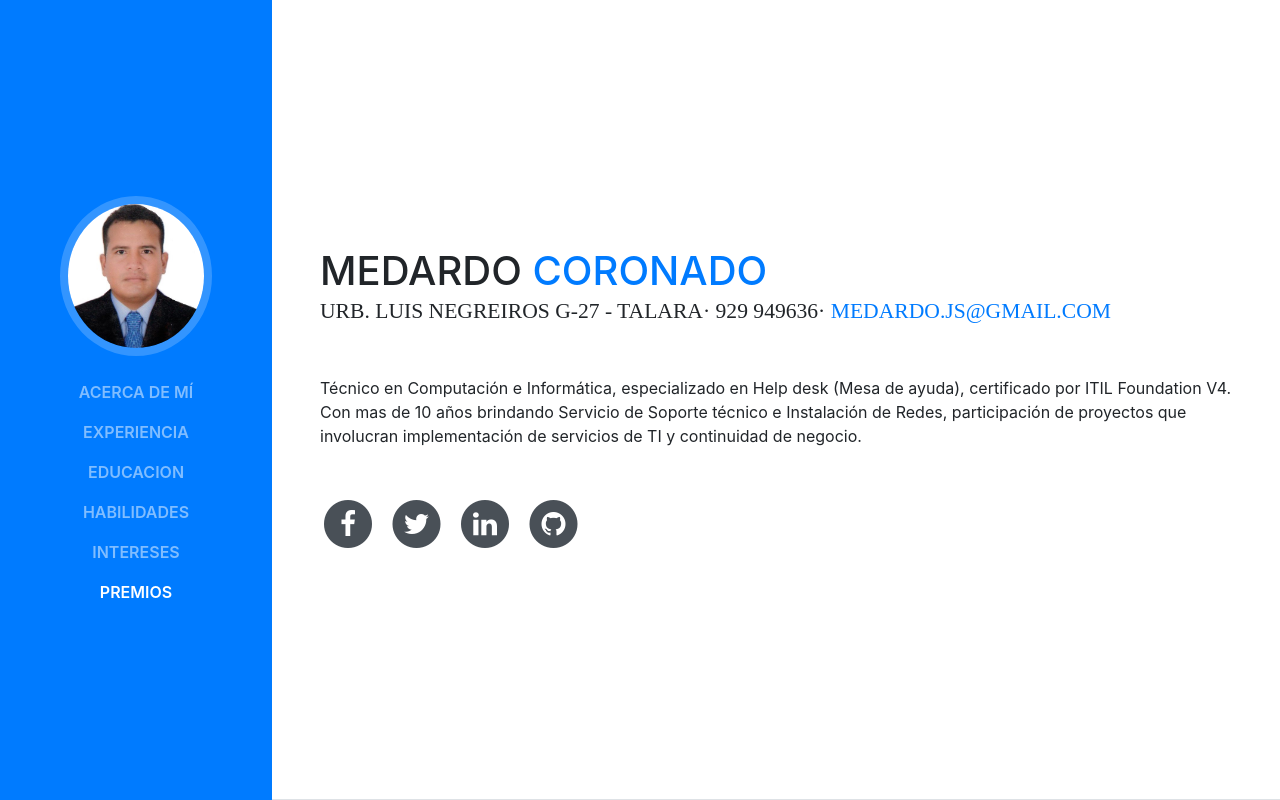
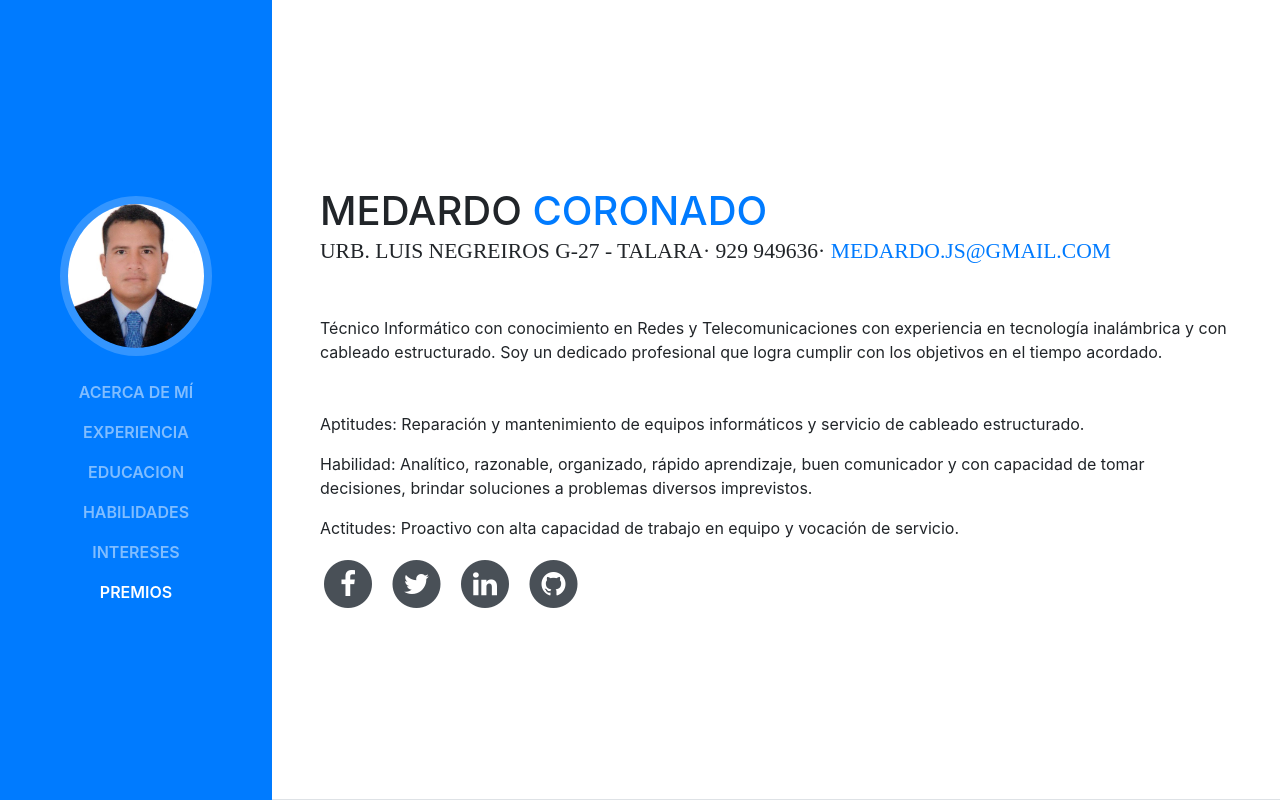
Before and after one commit to medardojs/medardojs.github.io, a website with bundled scripts: page index.html in a window 1280 px wide. Shown: the top 800 px of the page. Built offline with nearby package versions, Linux system fonts and the light colour scheme; a web font is replaced by a local one.

Commit message:
Update index.html

```diff
--- a/index.html
+++ b/index.html
@@ -71,10 +71,13 @@
           <div class="subheading mb-5">Urb. Luis Negreiros G-27 - Talara· 929 949636·
             <a href="mailto:medardo.js@gmail.com">medardo.js@gmail.com</a>
           </div>
-          <p class="mb-5">Técnico en Computación e Informática, especializado en Help desk (Mesa de ayuda),
-            certificado por ITIL Foundation V4. Con mas de 10 años brindando Servicio de Soporte técnico e
-            Instalación de Redes, participación de proyectos que involucran implementación de servicios de
-            TI y continuidad de negocio.
+          <p class="mb-5">Técnico Informático con conocimiento en Redes y Telecomunicaciones con experiencia en tecnología
+            inalámbrica y con cableado estructurado. Soy un dedicado profesional que logra cumplir
+            con los objetivos en el tiempo acordado.</p>
+            <p> Aptitudes: Reparación y mantenimiento de equipos informáticos y servicio de cableado estructurado.</p>
+            <p> Habilidad: Analítico, razonable, organizado, rápido aprendizaje, buen comunicador y con capacidad de tomar decisiones,
+            brindar soluciones a problemas diversos imprevistos.</p>
+            <p>Actitudes: Proactivo con alta capacidad de trabajo en equipo y vocación de servicio.
             </p>
           <ul class="list-inline list-social-icons mb-0">
             <li class="list-inline-item">
```
